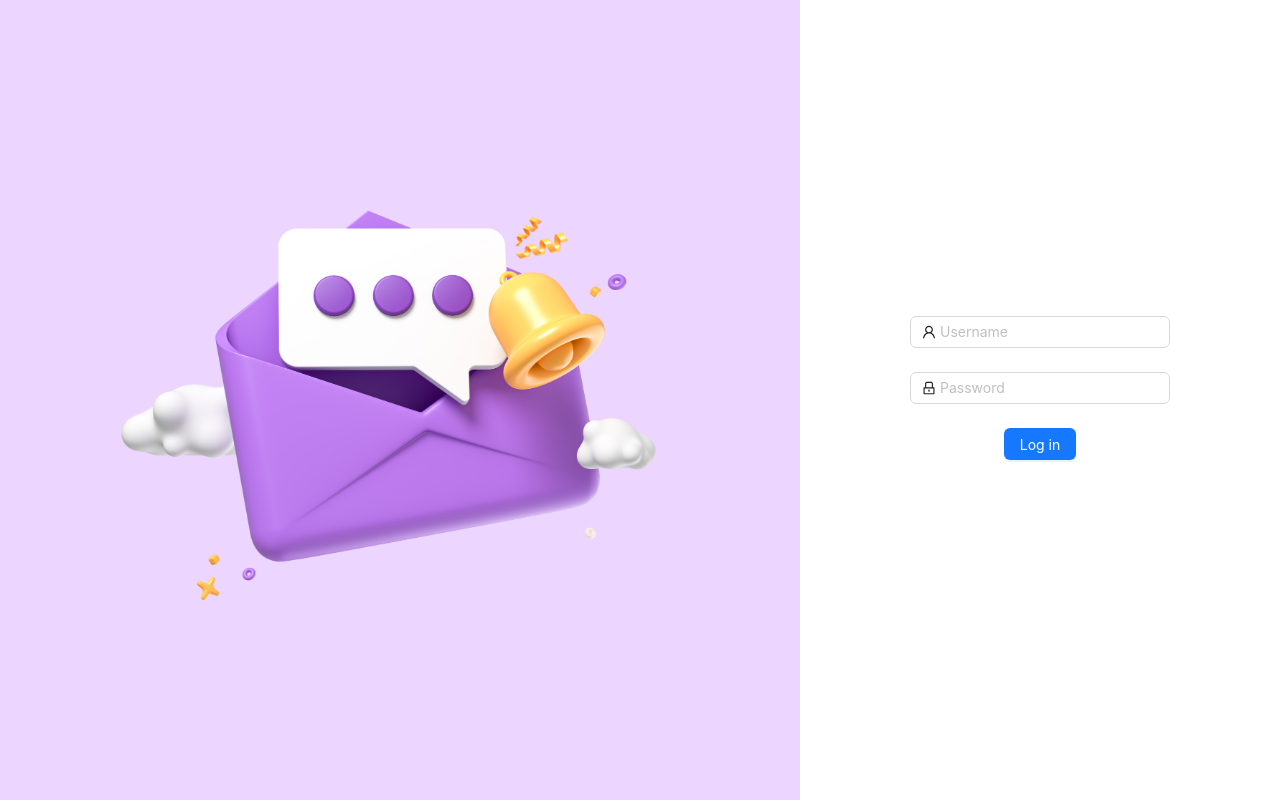
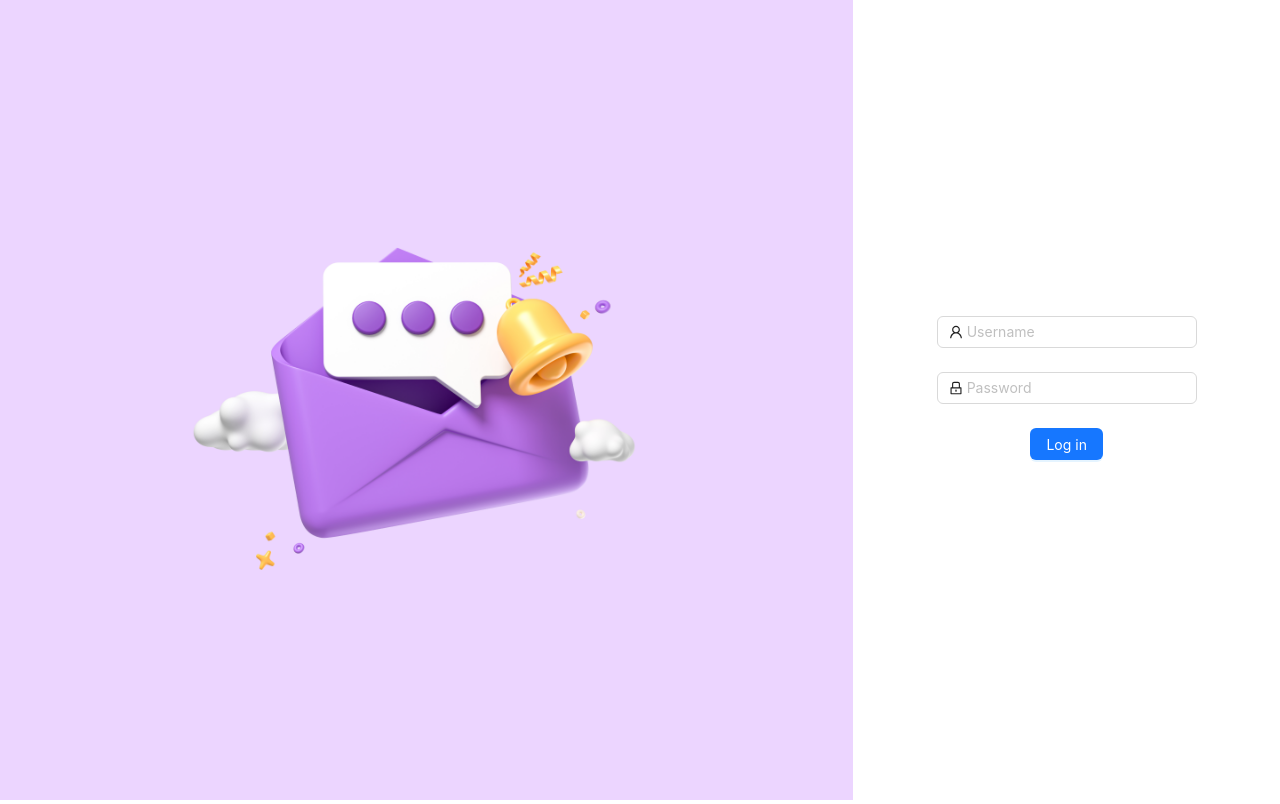
Before and after one commit to trangthuy2296/i-leave-react, a React (Create React App) app: page / in a window 1280 px wide. Built offline with nearby package versions, Linux system fonts and the light colour scheme.

Commit message:
Adjust ratio between image & form

```diff
--- a/src/App.css
+++ b/src/App.css
@@ -44,14 +44,11 @@
 }
 
 .image-container {
-  flex: 1;
-  width: 100%;
-  height: auto;
-  display: flex;
-  justify-content: center;
-  align-items: center;
-  background-repeat: no-repeat;
+  flex: 2;
   background-size: cover;
+  background-position: center;
+  max-width: 100%;
+  height: 100%;
 }
 
 .login-image {
@@ -61,6 +58,7 @@
 }
 
 .form-container {
+  flex: 1;
   display: flex;
   width: 480px;
   padding: 100px, 80px;
```
Also changed, not shown: src/Images/img-login.png.
